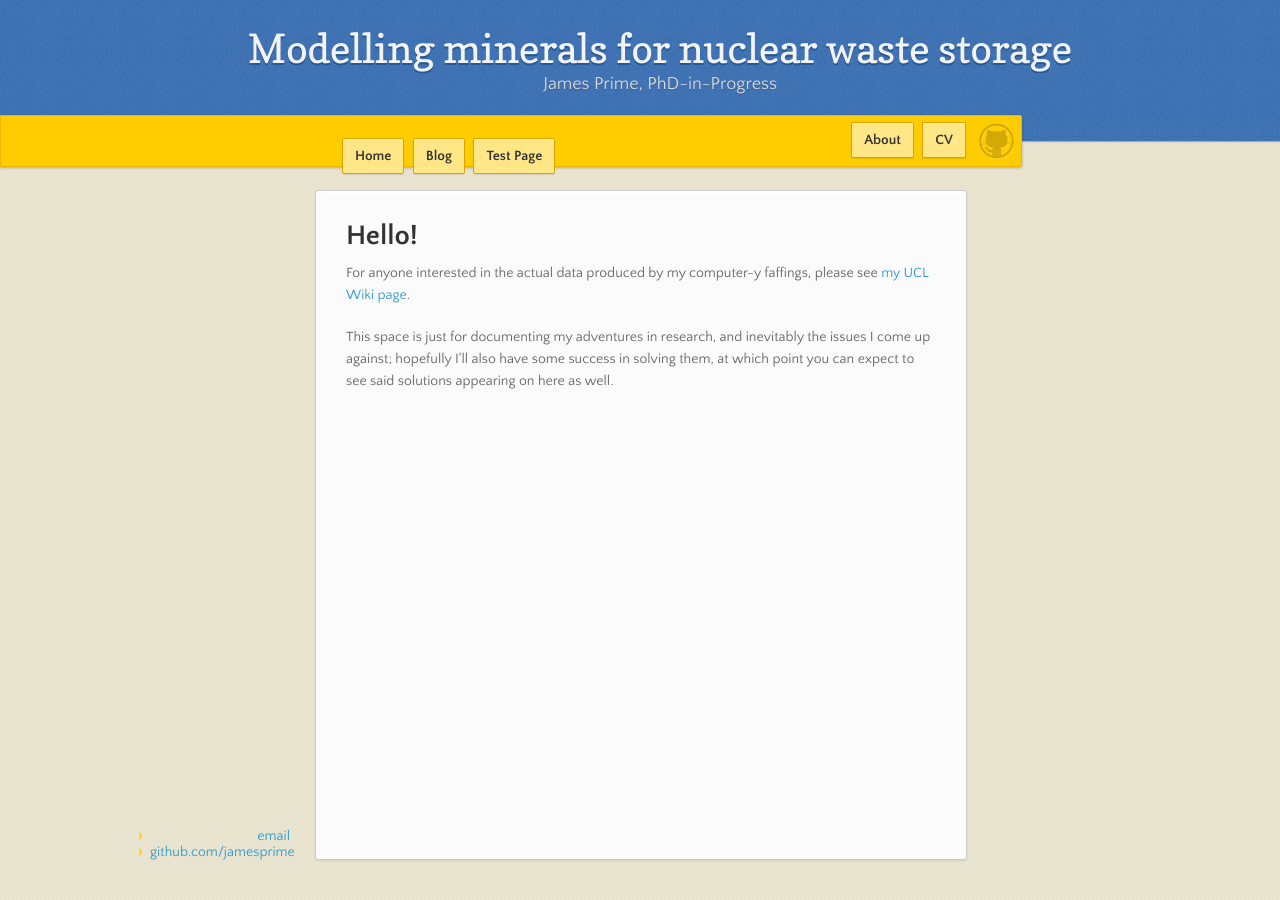
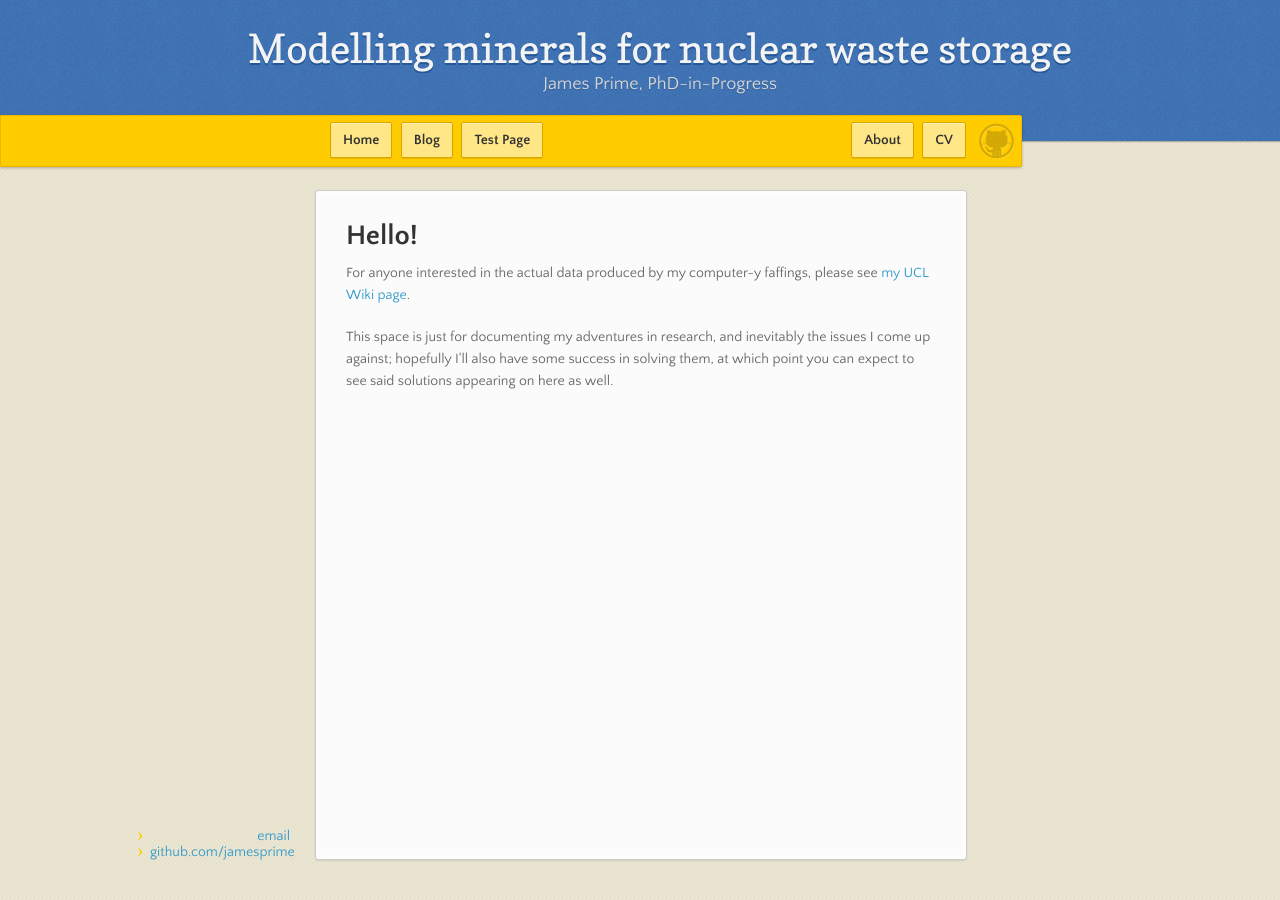
Before and after one commit to jamesprime/jamesprime.github.io, a Jekyll site: the page built from index.html, in a window 1280 px wide. Built offline with Jekyll 4.4.1, drawn with Linux system fonts in a browser that asks for light colours; nearby versions of some CDN libraries.

Commit message:
Updated _sass/jekyll-theme-leap-day.scss to remove everything but .leftbuttons position, left, and margin-left

```diff
--- a/_sass/jekyll-theme-leap-day.scss
+++ b/_sass/jekyll-theme-leap-day.scss
@@ -233,10 +233,6 @@ header {
         position: fixed;
         left: 50%;
         margin-left: -325px;
-        padding: 10px 12px;
-        margin-top: 6px;
-        line-height: 14px;
-        font-size: 14px;
     }
 
     .rightbuttons {
```
